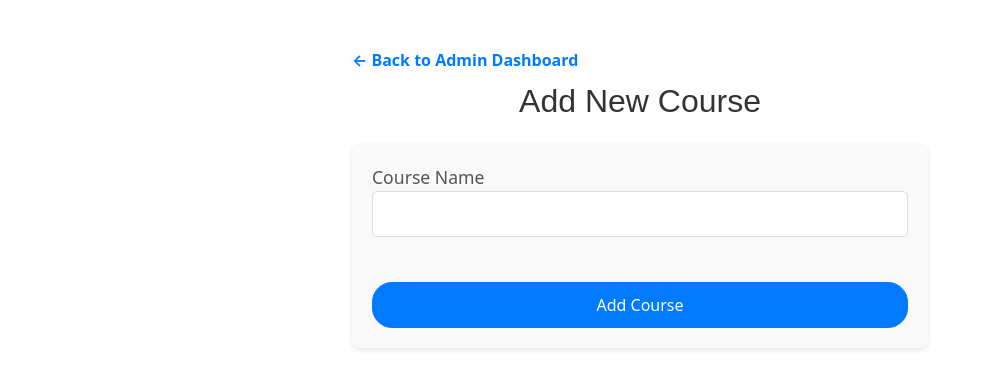
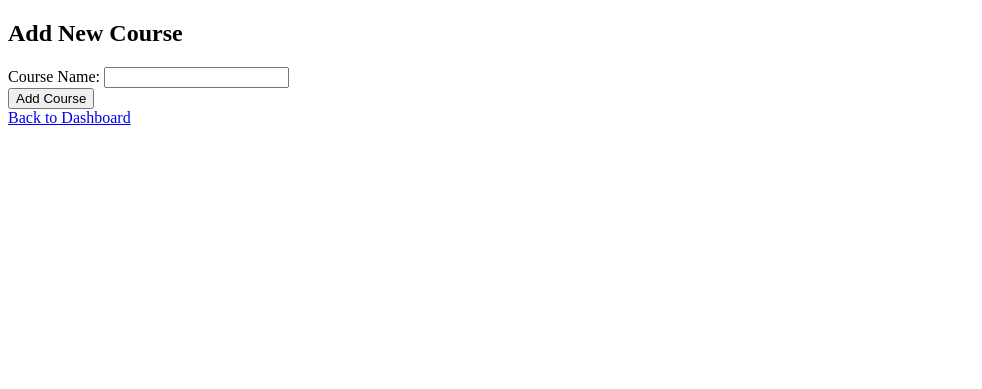
Before and after one commit to sakwasilas/kasneb_quizz_examination, a Python web app: template templates/admin/add_course.html in a window 1280 px wide. Shown: the top 389 px of the page, without its empty margins (0-982 px from the left). Run offline with Jinja, Linux system fonts and the light colour scheme; the template is opened without the code that fills it, so the values that code supplies are empty.

Commit message:
new changes

```diff
--- a/templates/admin/add_course.html
+++ b/templates/admin/add_course.html
@@ -1,30 +1,20 @@
-{% extends 'base.html' %}
+<!DOCTYPE html>
+<html lang="en">
+<head>
+    <meta charset="UTF-8">
+    <title>Add New Course</title>
+</head>
+<body>
+    <h2>Add New Course</h2>
 
-{% block title %}Add New Course{% endblock %}
+    <form method="POST">
+        <div>
+            <label for="course_name">Course Name:</label>
+            <input type="text" id="course_name" name="course_name" required>
+        </div>
+        <button type="submit">Add Course</button>
+    </form>
 
-{% block content %}
-<div class="container mt-5" style="max-width: 600px; margin: 0 auto;">
-
-    <!-- Back to Admin Dashboard Link -->
-    <a href="{{ url_for('admin_dashboard') }}"
-       style="display: inline-block; margin-bottom: 10px; color: #007bff; text-decoration: none; font-weight: bold;">
-       ← Back to Admin Dashboard
-    </a>
-
-    <h2 class="text-center mb-4" style="font-family: 'Arial', sans-serif; color: #333;">Add New Course</h2>
-
-    <form method="POST"
-          style="background-color: #f9f9f9; padding: 20px; border-radius: 8px; box-shadow: 0 2px 5px rgba(0, 0, 0, 0.1); display: flex; flex-direction: column; gap: 15px;">
-        <div class="form-group">
-            <label for="course_name" style="font-size: 1.1rem; color: #555;">Course Name</label>
-            <input type="text" id="course_name" name="course_name" class="form-control" required
-                   style="border-radius: 5px; padding: 10px; font-size: 1rem; border: 1px solid #ddd; transition: border 0.3s; margin-bottom: 15px;">
-        </div>
-
-        <button type="submit" class="btn btn-primary"
-                style="background-color: #007bff; border-color: #007bff; padding: 10px 25px; border-radius: 20px; font-size: 1rem; transition: background-color 0.3s, transform 0.3s; width: auto; margin-top: 15px; text-align: center;">
-            Add Course
-        </button>
-    </form>
-</div>
-{% endblock %}
+    <a href="{{ url_for('admin_dashboard') }}">Back to Dashboard</a>
+</body>
+</html>
```
